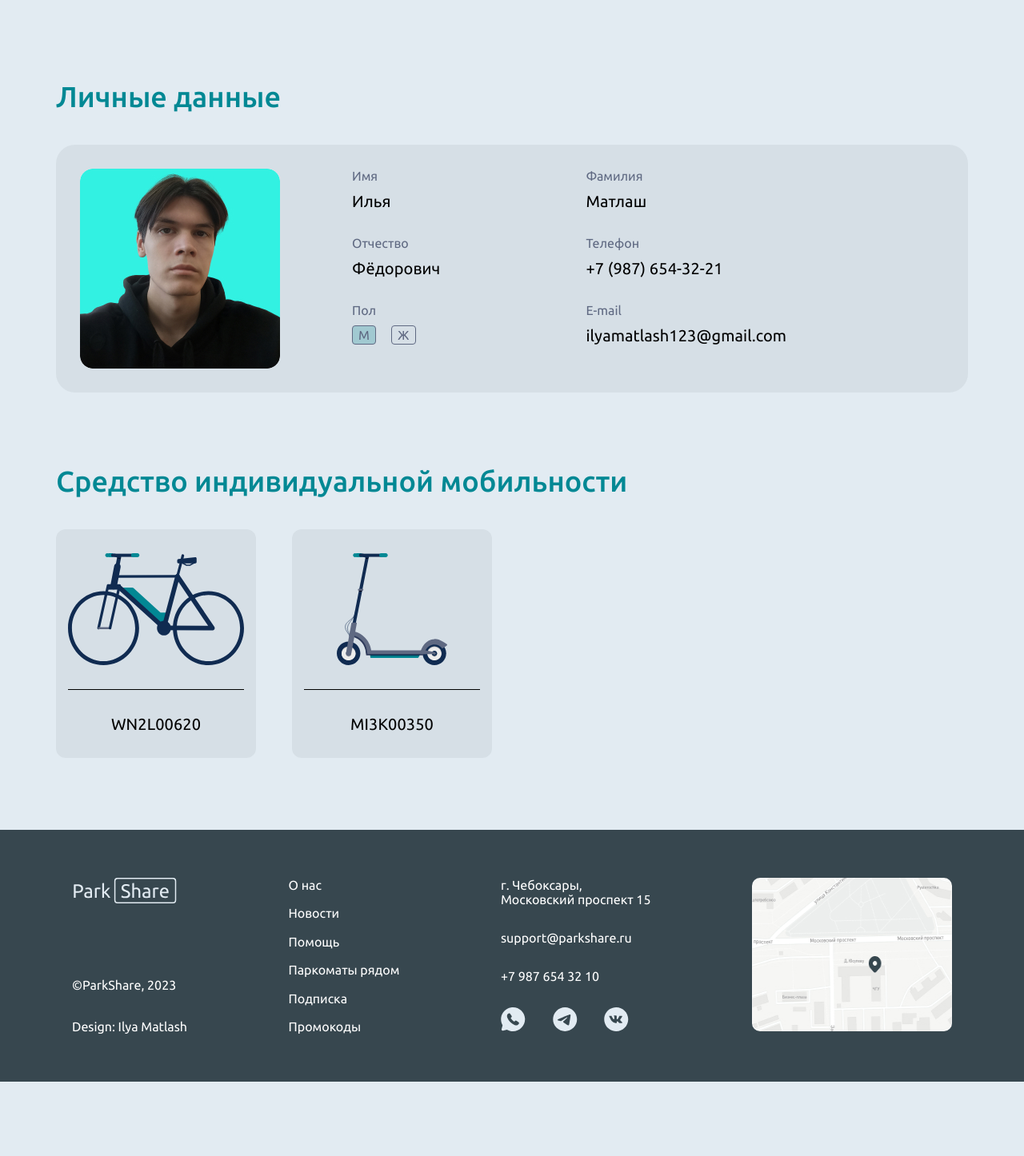
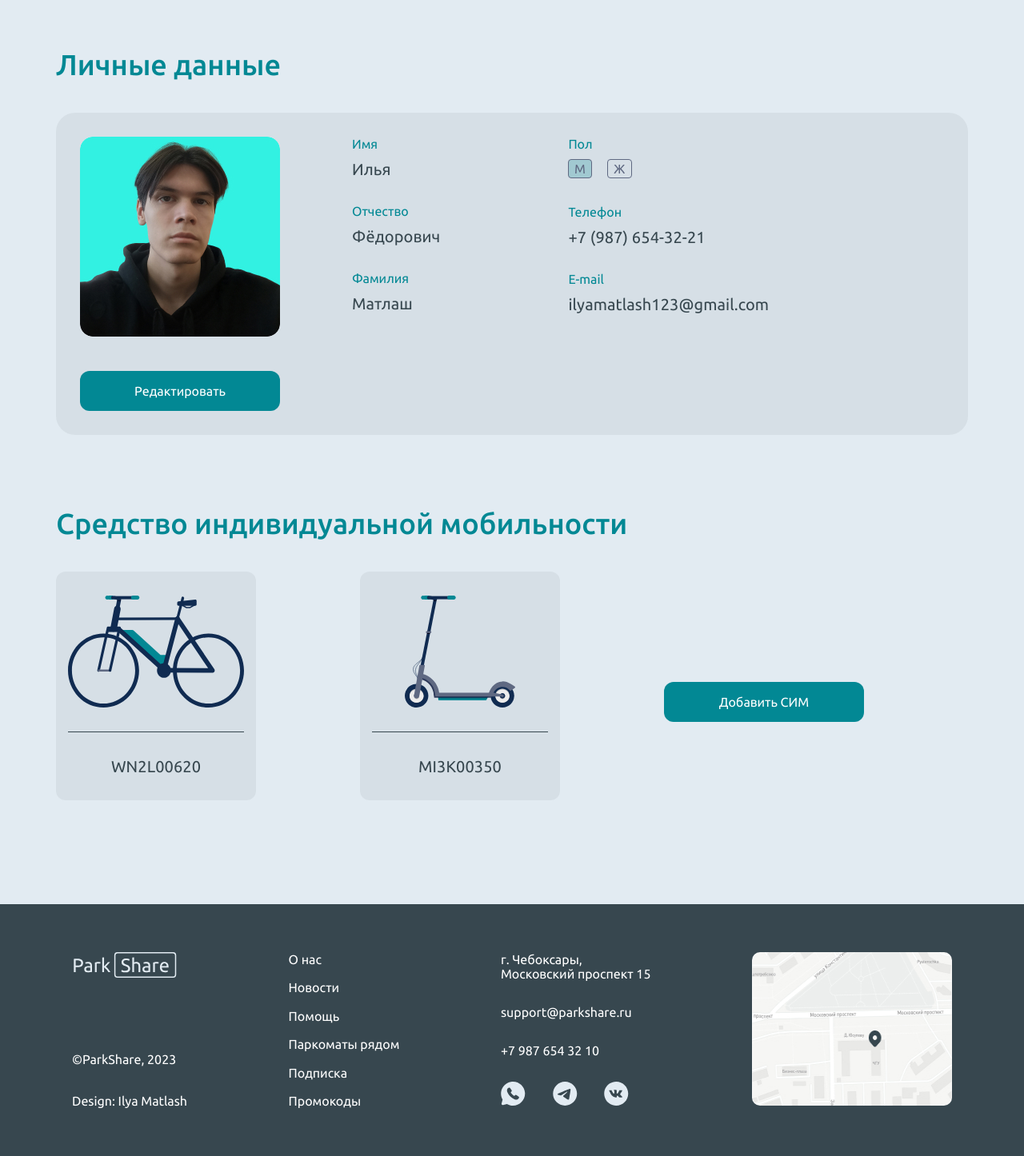
Before and after one commit to IlyaMatlash/ParkShare, a PHP site: page /profile.html in a window 1280 px wide. Shown: the part 64-1510 px from the top of the page at 80% size. Before the commit the page ends 1417 px from the top, so only its background shows below. Run offline with PHP 8.4, Linux system fonts and the light colour scheme.

Commit message:
profile adaptive

```diff
--- a/css/login.css
+++ b/css/login.css
@@ -50,6 +50,7 @@
     width: 100%;
     height: 50px;
     padding: 16px 32px;
+    color: var(--white-color);
 
     background-color: var(--blue-color);
     border-radius: 12px;
--- a/css/profile.css
+++ b/css/profile.css
@@ -1,3 +1,6 @@
+.profile {
+    padding: 0 20px;
+}
 .profile__title {
     display: flex;
     margin-top: 31px;
@@ -10,13 +13,14 @@
 }
 
 .profile__container {
-    max-height: 310px;
+    /* max-height: 310px; */
     background: rgba(55, 71, 79, 0.07);
     border-radius: 24px;
     margin-bottom: 90px;
 }
 .profile__flex {
     display: flex;
+    flex-wrap: wrap;
     padding-top: 30px;
     padding-bottom: 30px;
     padding-left: 30px;
@@ -28,17 +32,23 @@
     margin-right: 90px;
 }
 .profile__left-flex {
-    margin-right: 182px;
+    margin-right: 160px;
 }
 .profile__content {
     margin-bottom: 30px;
 }
 .profile__subtitle {
     margin-bottom: 10px;
-    color: var(--grey-color);
+    color: var(--blue-color);
 }
 .profile__text {
-    color: #000;
+    color: var(--dark-color);
+}
+.profile__btn {
+    order: 1;
+    width: 250px;
+    margin-top: 40px;
+    margin-bottom: 0;
 }
 .gender__img {
     margin-right: 15px;
@@ -46,27 +56,34 @@
 .gender__img:last-child {
     margin: 0;
 }
-
+.profile-sim {
+    margin-bottom: 90px;
+    padding: 0 20px;
+}
 .profile-main-h1 {
     margin-bottom: 40px;
 }
 .profile__card-flex {
-    display: flex;
+    display: grid;
+    grid-template-columns: 1fr 1fr 1fr;
+    align-items: center;
 }
 .profile__card {
     width: 250px;
     height: 286px;
     background: rgba(55, 71, 79, 0.07);
     border-radius: 12px;
-    margin-right: 45px;
-    margin-bottom: 90px;
+    /* margin-right: 40px; */
+    margin-bottom: 40px;
 }
 .profile__card:last-child {
     margin: 0;
 }
-
+.sim__btn {
+    margin-top: 0;
+}
 .profile__line {
-    border-bottom: 1px solid #000;
+    border-bottom: 1px solid var(--dark-color);
     margin-left: 15px;
     margin-right: 15px;
     margin-bottom: 30px;
@@ -78,6 +95,58 @@
     margin: auto;
 }
 .profile__card-num {
-    color: #000;
+    color: var(--dark-color);
     text-align: center;
 }
+
+@media screen and (max-width: 1024px) {
+    .profile__flex {
+        /* flex-wrap: unset; */
+    }
+    .profile__left-flex {
+        margin-right: 50px;
+    }
+    .profile__img {
+        margin-right: 50px;
+    }
+    .profile__card-flex {
+        grid-template-columns: (2, 1fr);
+    }
+}
+
+@media screen and (max-width: 768px) {
+    .profile__flex {
+        justify-items: center;
+    }
+    .profile__img {
+       order: -1;
+       margin-bottom: 40px;
+    }
+    .profile__left-flex {
+        order: 0;
+        /* break-after: always; */
+    }
+    .profile__right-flex {
+        order: 0;
+    }
+    .profile__btn {
+        order: 1;
+        margin-top: 20px;
+    }
+
+    .profile__card-flex {
+        grid-template-columns: 1fr;
+        justify-items: center;
+    }
+
+}
+
+@media screen and (max-width: 480px) {
+    .profile__img {
+        width: 60%;
+        height: auto;
+    }
+    .profile__btn {
+
+    }
+}
--- a/css/style.css
+++ b/css/style.css
@@ -107,7 +107,7 @@ ul#slide-out:not(.browser-default) > li {
     display: flex;
     justify-content: space-between;
     align-items: center;
-    margin-bottom: 100px;
+    margin-bottom: 60px;
     padding: 0 20px;
 }
 .header__logo {
--- a/profile.html
+++ b/profile.html
@@ -72,17 +72,17 @@
                             <div class="profile__text text-h2">Фёдорович</div>
                         </div>
                         <div class="profile__content">
+                            <div class="profile__subtitle text-p">Фамилия</div>
+                            <div class="profile__text text-h2">Матлаш</div>
+                        </div>
+                    </div>
+                    <div class="profile__right-flex">
+                        <div class="profile__content">
                             <div class="profile__subtitle text-p">Пол</div>
                             <div class="profile-gender">
                                 <img class="gender__img" src="img/profile-man.svg" alt="Man">
                                 <img class="gender__img" src="img/profile-woman.svg" alt="Woman">
                             </div>
-                        </div>
-                    </div>
-                    <div class="profile__right-flex">
-                        <div class="profile__content">
-                            <div class="profile__subtitle text-p">Фамилия</div>
-                            <div class="profile__text text-h2">Матлаш</div>
                         </div>
                         <div class="profile__content">
                             <div class="profile__subtitle text-p">Телефон</div>
@@ -93,12 +93,14 @@
                             <div class="profile__text text-h2">ilyamatlash123@gmail.com</div>
                         </div>
                     </div>
+                    <button class="login__btn profile__btn text-p">Редактировать</button>
                 </div>
+
            </div>
         </div>
     </section>
 
-    <section class="profile-main">
+    <section class="profile-sim">
         <div class="container">
             <h1 class="profile-main-h1 text-h1">Средство индивидуальной мобильности</h1>
             <div class="profile__card-flex">
@@ -118,9 +120,8 @@
                         <div class="profile__card-num text-h2">MI3K00350</div>
                     </div>
                 </div>
-                <!-- <button class="login__btn text-p">Войти</button> -->
+                <button class="login__btn profile__btn sim__btn text-p">Добавить СИМ</button>
             </div>
-
         </div>
     </section>
 
```
